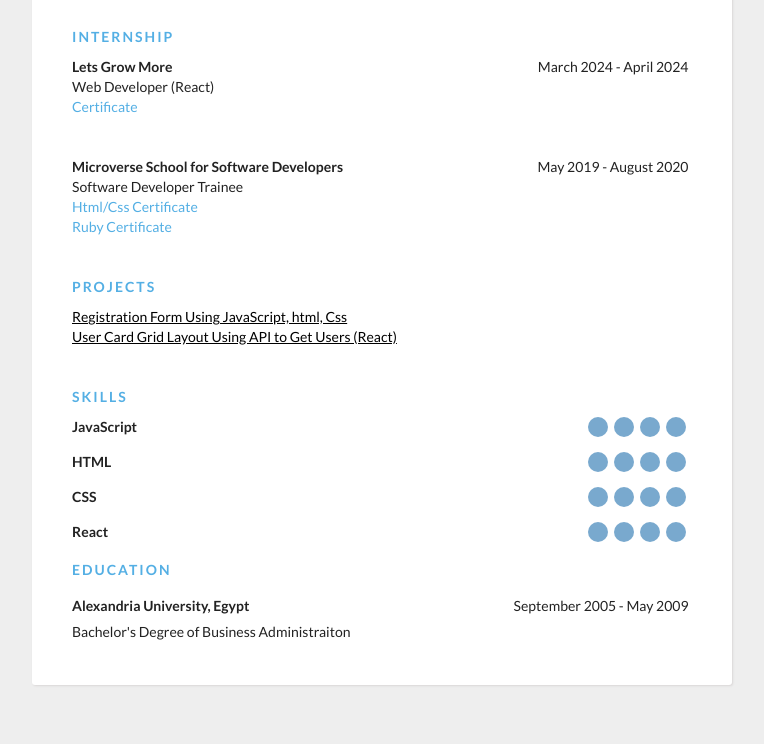
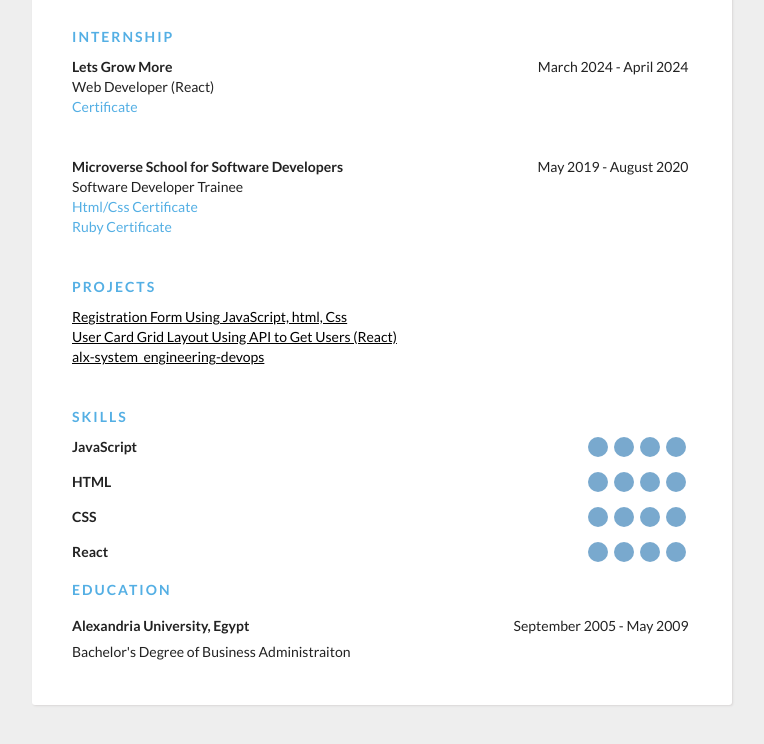
Before and after one commit to maya88en/Resume, a plain HTML site: page index.html in a window 1280 px wide. Shown: the part 176-920 px from the top of the page, without its empty margins (258-1022 px from the left). Drawn offline with Linux system fonts and the light colour scheme.

Commit message:
add project to list

```diff
--- a/index.html
+++ b/index.html
@@ -82,6 +82,9 @@
                                         <a href="https://github.com/maya88en/register-page">Registration Form Using JavaScript, html, Css</a></div>
                                     <div class="projects">
                                         <a href="https://github.com/maya88en/user-card-grid">User Card Grid Layout Using API to Get Users (React)</a></div>
+                                    <div class="projects">
+                                        <a href="https://github.com/maya88en/alx-system_engineering-devops">alx-system_engineering-devops</a>
+                                    </div>
                                     <!-- <div class="text"></div>     -->
                             </div>
 
```
